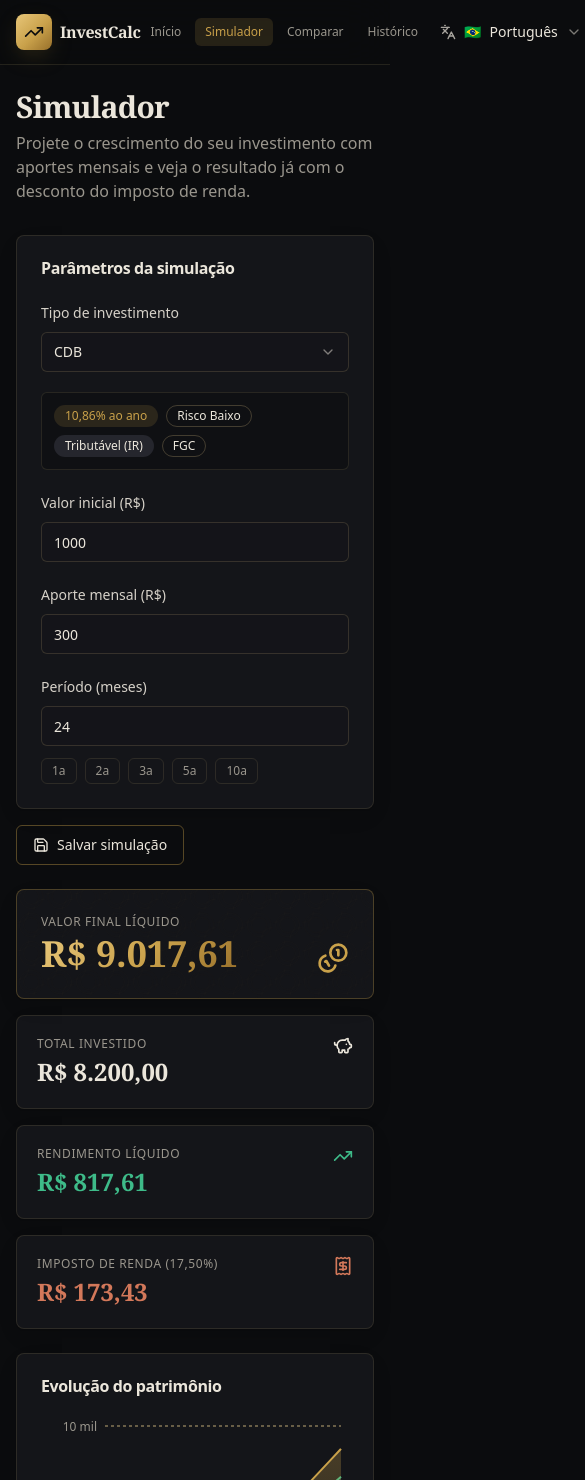
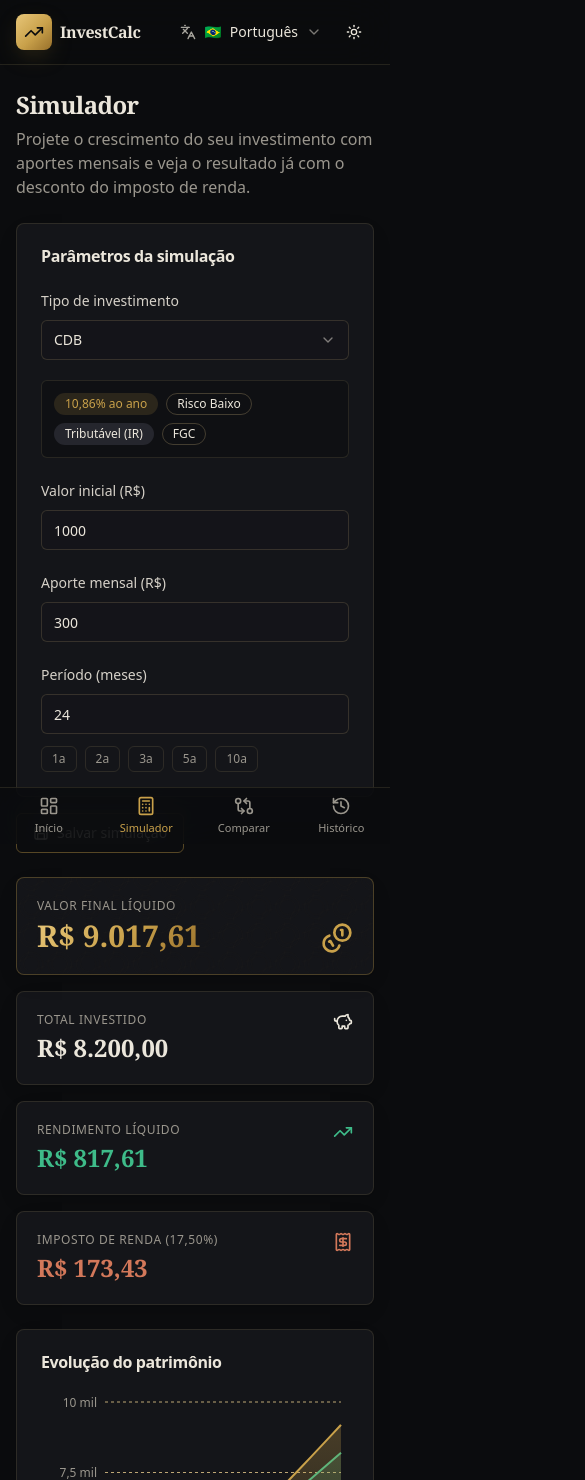
Before and after one commit to cielioqueiroz/calculadora-investimentos, a React (Vite) app: page /simulador in a window 390 px wide. Shown: the top 1480 px of the page, 585 px wide, since content can reach past the window. Built offline with nearby package versions, Linux system fonts and the light colour scheme.

Commit message:
Torna a interface responsiva com navegacao inferior no mobile
Move a navegacao para uma barra inferior fixa no celular, limpa o cabecalho e ajusta a escala de titulos, espacamentos e do valor em destaque para telas pequenas.

```diff
--- a/src/components/layout/AppLayout.tsx
+++ b/src/components/layout/AppLayout.tsx
@@ -2,10 +2,11 @@ import { Outlet } from 'react-router-dom'
 import { Header } from './Header'
 import { Sidebar } from './Sidebar'
 import { Footer } from './Footer'
+import { MobileNav } from './MobileNav'
 
 export function AppLayout() {
   return (
-    <div className="relative z-10 flex min-h-screen flex-col bg-background">
+    <div className="relative z-10 flex min-h-screen flex-col bg-background pb-16 md:pb-0">
       <Header />
       <div className="mx-auto flex w-full max-w-[1400px] flex-1">
         <Sidebar />
@@ -14,6 +15,7 @@ export function AppLayout() {
         </main>
       </div>
       <Footer />
+      <MobileNav />
     </div>
   )
 }
--- a/src/components/layout/Header.tsx
+++ b/src/components/layout/Header.tsx
@@ -1,19 +1,11 @@
-import { NavLink, Link } from 'react-router-dom'
+import { Link } from 'react-router-dom'
 import { TrendingUp } from 'lucide-react'
-import { cn } from '@/lib/utils'
 import { useTranslation } from '@/i18n/useTranslation'
 import { ThemeToggle } from './ThemeToggle'
 import { LanguageSwitcher } from './LanguageSwitcher'
 
 export function Header() {
   const { t } = useTranslation()
-
-  const mobileNav = [
-    { to: '/', label: t('nav.home'), end: true },
-    { to: '/simulador', label: t('nav.simulator'), end: false },
-    { to: '/comparar', label: t('nav.compare'), end: false },
-    { to: '/historico', label: t('nav.history'), end: false },
-  ]
 
   return (
     <header className="sticky top-0 z-40 border-b border-border/15 bg-background/70 backdrop-blur-xl">
@@ -33,25 +25,6 @@ export function Header() {
         </Link>
 
         <div className="flex items-center gap-1">
-          <nav className="flex items-center gap-1 md:hidden">
-            {mobileNav.map(({ to, label, end }) => (
-              <NavLink
-                key={to}
-                to={to}
-                end={end}
-                className={({ isActive }) =>
-                  cn(
-                    'rounded-md px-2.5 py-1.5 text-xs font-medium transition-colors',
-                    isActive
-                      ? 'bg-primary/15 text-primary'
-                      : 'text-muted-foreground hover:text-foreground',
-                  )
-                }
-              >
-                {label}
-              </NavLink>
-            ))}
-          </nav>
           <LanguageSwitcher />
           <ThemeToggle />
         </div>
--- /dev/null
+++ b/src/components/layout/MobileNav.tsx
@@ -0,0 +1,40 @@
+import { NavLink } from 'react-router-dom'
+import { Calculator, GitCompareArrows, History, LayoutDashboard } from 'lucide-react'
+import { cn } from '@/lib/utils'
+import { useTranslation } from '@/i18n/useTranslation'
+
+export function MobileNav() {
+  const { t } = useTranslation()
+
+  const navItems = [
+    { to: '/', label: t('nav.home'), icon: LayoutDashboard, end: true },
+    { to: '/simulador', label: t('nav.simulator'), icon: Calculator, end: false },
+    { to: '/comparar', label: t('nav.compare'), icon: GitCompareArrows, end: false },
+    { to: '/historico', label: t('nav.history'), icon: History, end: false },
+  ]
+
+  return (
+    <nav className="fixed inset-x-0 bottom-0 z-40 border-t border-border/15 bg-background/80 backdrop-blur-xl md:hidden">
+      <div className="flex items-stretch justify-around pb-[env(safe-area-inset-bottom)]">
+        {navItems.map(({ to, label, icon: Icon, end }) => (
+          <NavLink
+            key={to}
+            to={to}
+            end={end}
+            className={({ isActive }) =>
+              cn(
+                'flex flex-1 flex-col items-center gap-1 px-1 py-2 text-[11px] font-medium transition-colors',
+                isActive
+                  ? 'text-primary'
+                  : 'text-muted-foreground hover:text-foreground',
+              )
+            }
+          >
+            <Icon className="h-5 w-5" />
+            <span className="truncate">{label}</span>
+          </NavLink>
+        ))}
+      </div>
+    </nav>
+  )
+}
--- a/src/components/shared/PageHeader.tsx
+++ b/src/components/shared/PageHeader.tsx
@@ -5,8 +5,8 @@ interface PageHeaderProps {
 
 export function PageHeader({ title, description }: PageHeaderProps) {
   return (
-    <div className="mb-8 space-y-1.5">
-      <h1 className="font-display text-3xl font-semibold tracking-tight text-foreground">
+    <div className="mb-6 space-y-1.5 sm:mb-8">
+      <h1 className="font-display text-2xl font-semibold tracking-tight text-foreground sm:text-3xl">
         {title}
       </h1>
       {description && (
--- a/src/components/simulator/ResultSummary.tsx
+++ b/src/components/simulator/ResultSummary.tsx
@@ -53,12 +53,12 @@ export function ResultSummary({ result }: ResultSummaryProps) {
     <div className="space-y-4">
       <Card className="relative overflow-hidden border-primary/30">
         <Guilloche className="opacity-[0.06]" />
-        <CardContent className="relative flex items-end justify-between gap-4 p-6">
-          <div className="space-y-1">
+        <CardContent className="relative flex items-end justify-between gap-4 p-5 sm:p-6">
+          <div className="min-w-0 space-y-1">
             <p className="text-xs font-medium uppercase tracking-wider text-muted-foreground">
               {highlight.label}
             </p>
-            <p className="font-display text-4xl font-semibold tabular-nums text-primary md:text-5xl dark:bg-gold-metal dark:bg-clip-text dark:text-transparent">
+            <p className="font-display text-3xl font-semibold tabular-nums text-primary sm:text-4xl md:text-5xl dark:bg-gold-metal dark:bg-clip-text dark:text-transparent">
               {highlight.value}
             </p>
           </div>
--- a/src/pages/Home.tsx
+++ b/src/pages/Home.tsx
@@ -36,15 +36,15 @@ export function Home() {
   ]
 
   return (
-    <div className="space-y-12">
-      <section className="relative overflow-hidden rounded-2xl border border-border/15 bg-card bg-hero-glow p-8 shadow-soft-lg md:p-12">
+    <div className="space-y-10 sm:space-y-12">
+      <section className="relative overflow-hidden rounded-2xl border border-border/15 bg-card bg-hero-glow p-6 shadow-soft-lg sm:p-8 md:p-12">
         <Guilloche className="opacity-[0.05]" />
         <div className="relative">
           <Badge variant="default" className="mb-4">
             <Sparkles className="mr-1 h-3 w-3" />
             {t('home.badge')}
           </Badge>
-          <h1 className="max-w-2xl font-display text-4xl font-semibold leading-[1.1] tracking-tight text-foreground md:text-6xl">
+          <h1 className="max-w-2xl font-display text-3xl font-semibold leading-[1.1] tracking-tight text-foreground sm:text-4xl md:text-6xl">
             {t('home.hero.title')}
           </h1>
           <p className="mt-4 max-w-xl text-muted-foreground">
```
